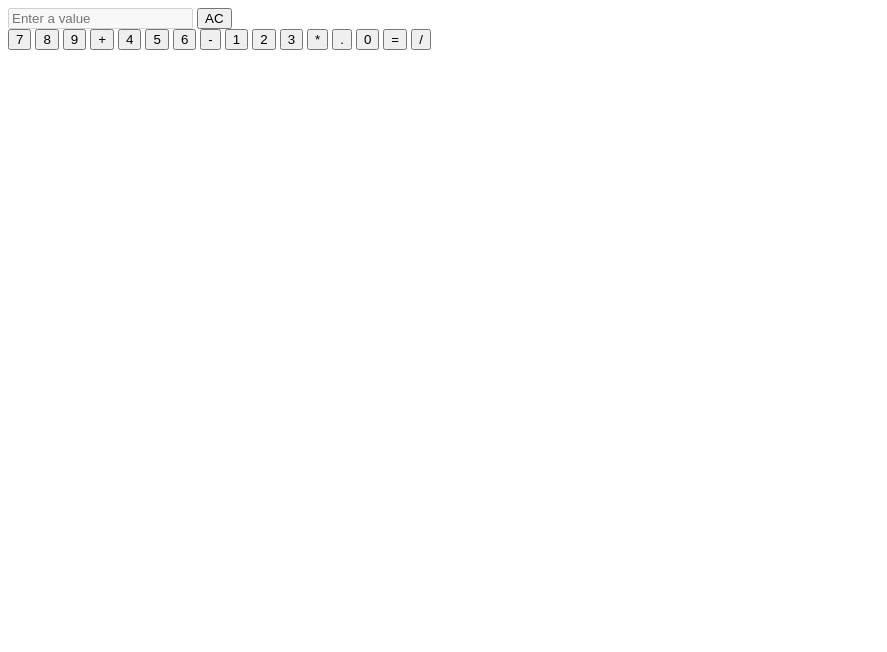
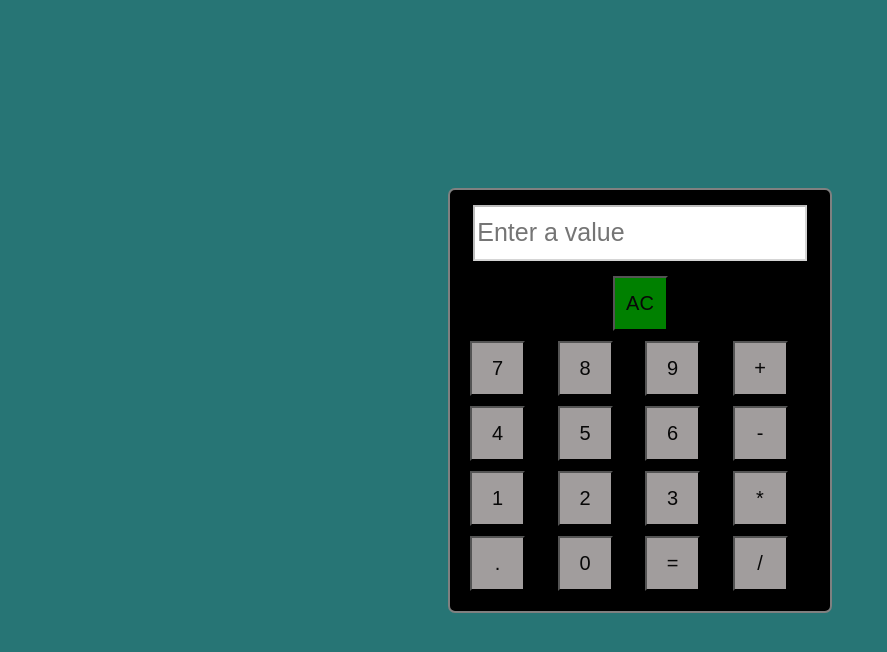
Before and after one commit to Raghavendra-170/codesoft, a plain HTML site: page calculator.html in a window 1280 px wide. Shown: the whole page, without its empty margins (0-887 px from the left). Drawn offline with Linux system fonts and the light colour scheme.

Commit message:
comiting html,script and css

```diff
--- a/calculator.html
+++ b/calculator.html
@@ -5,7 +5,7 @@
     <meta charset="UTF-8">
     <meta name="viewport" content="width=device-width, initial-scale=1.0">
 	 <title>Basic Calculator</title>
-    <link rel="stylesheet" href="./style (1).css">
+    <link rel="stylesheet" href="./style.css">
 
 </head>
 <body>
--- /dev/null
+++ b/style.css
@@ -0,0 +1,61 @@
+
+body {
+    display: flex;
+    justify-content: center;
+    align-items: center;
+    height: 100vh;
+    margin: 0;
+    background-color: rgb(39, 117, 117);
+
+
+}
+
+
+.calculator {
+   	background: black;
+    border: 2px solid grey;
+    border-radius: 7px;
+    padding: 15px 15px;
+    width: 350px;
+    text-align: center;
+
+}
+
+input {
+    width: 93%;
+    margin-bottom: 10px;
+    height:50px;
+    font-size: 25px;
+	color:black;
+	background-color:white;
+	cursor: pointer;
+
+}
+
+button {
+	background-color:#A19D9D;
+    width: 55px;
+    height:55px;
+    font-size: 20px;
+	color:rgb(8, 8, 8);
+	margin:5px;
+	padding:10px 10px;
+
+
+
+}
+ .clr {
+
+	 background-color:green;
+
+ }
+.keys {
+    display: grid;
+    grid-template-columns: repeat(4, 1fr);
+
+}
+button:hover{
+    transform: scale(1.2);
+    text-decoration: none;
+
+}
```
